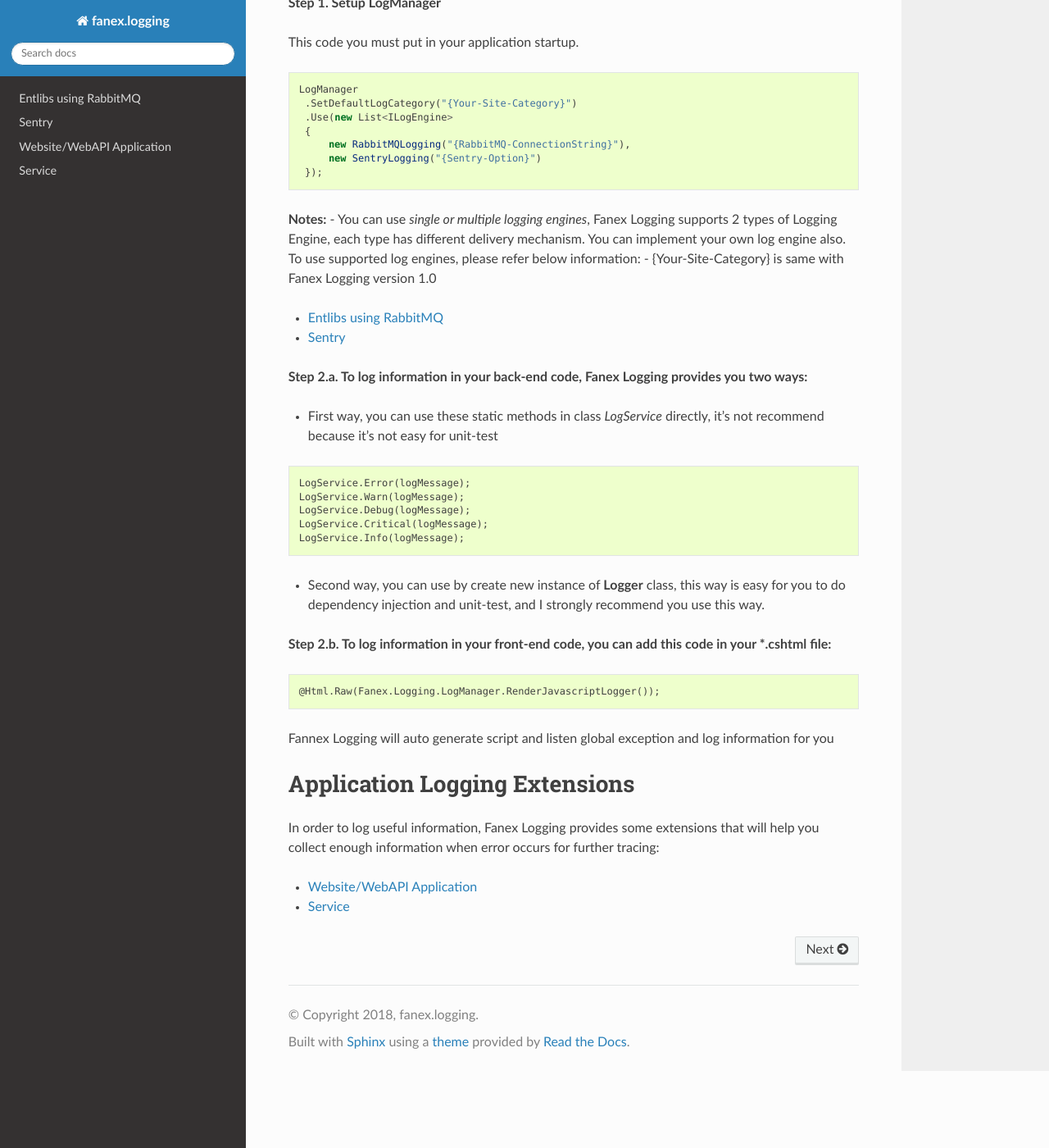
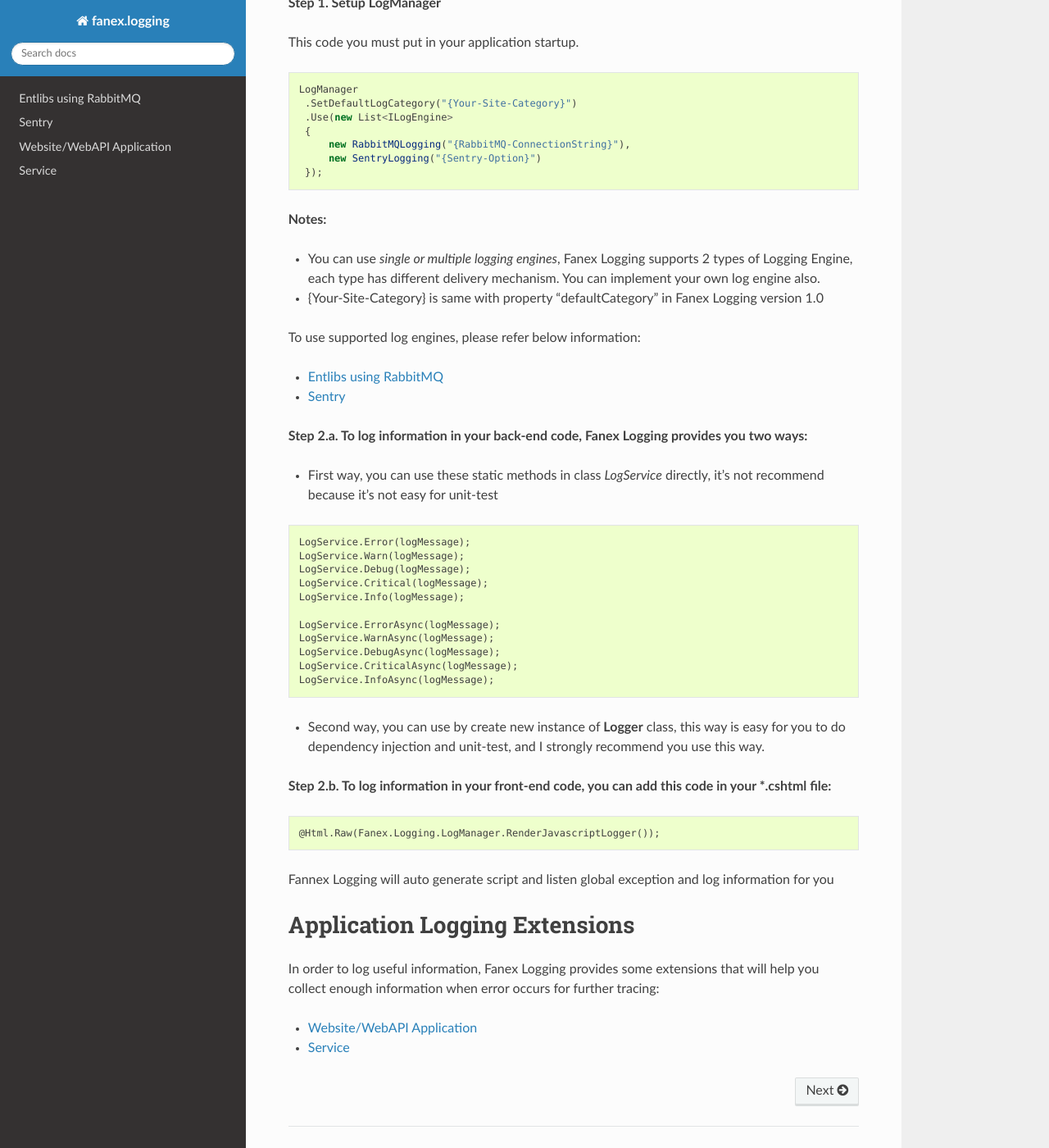
Before and after one commit to starixvn/infrastructure_fanex.logging, a Sphinx documentation site: the page built from docs/index.rst, in a window 1280 px wide and 1400 px high, scrolled down 1184 px. Shown: the whole window at 82% size. Built offline with Sphinx 7.4.7 and the Read the Docs theme 2.0.0, drawn with Linux system fonts in a browser that asks for light colours.

Commit message:
100125 - Update document

```diff
--- a/docs/index.rst
+++ b/docs/index.rst
@@ -46,9 +46,11 @@ This code you must put in your application startup.
         });
 
 **Notes:**
+
 - You can use *single or multiple logging engines*, Fanex Logging supports 2 types of Logging Engine, each type has different delivery mechanism. You can implement your own log engine also.
+- {Your-Site-Category} is same with property "defaultCategory" in Fanex Logging version 1.0
+
 To use supported log engines, please refer below information:
-- {Your-Site-Category} is same with Fanex Logging version 1.0
 
 .. toctree::
    :maxdepth: 2
@@ -67,6 +69,12 @@ To use supported log engines, please refer below information:
         LogService.Debug(logMessage);
         LogService.Critical(logMessage);
         LogService.Info(logMessage);
+
+        LogService.ErrorAsync(logMessage);
+        LogService.WarnAsync(logMessage);
+        LogService.DebugAsync(logMessage);
+        LogService.CriticalAsync(logMessage);
+        LogService.InfoAsync(logMessage);
 
 - Second way, you can use by create new instance of **Logger** class, this way is easy for you to do dependency injection and unit-test, and I strongly recommend you use this way.
 
```
